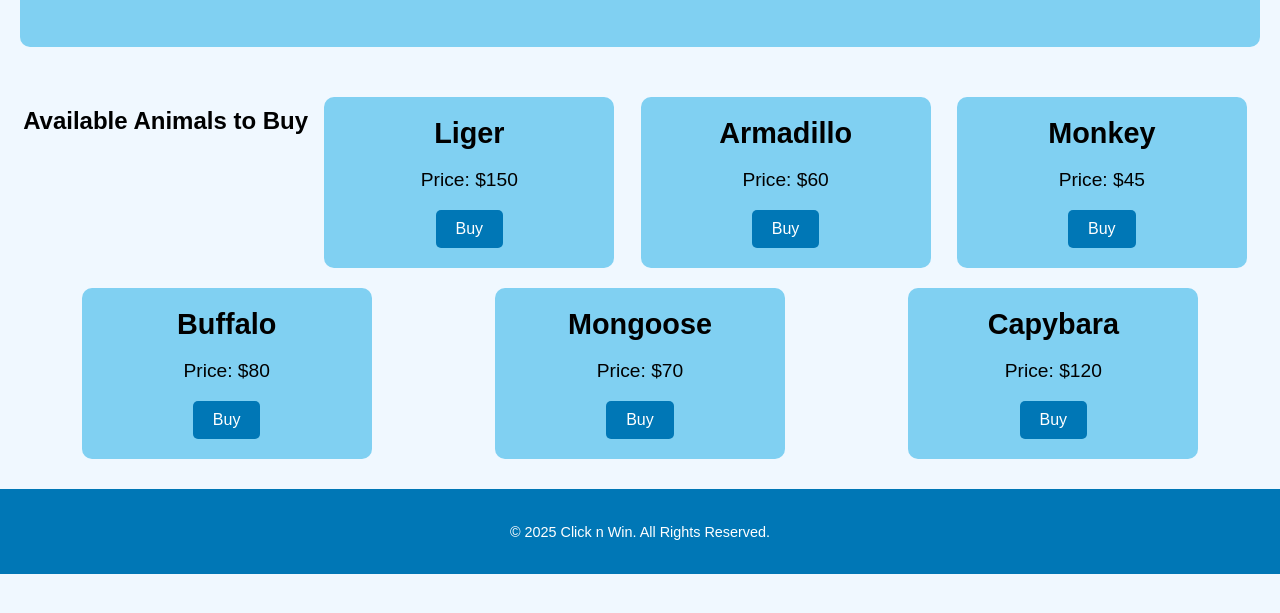
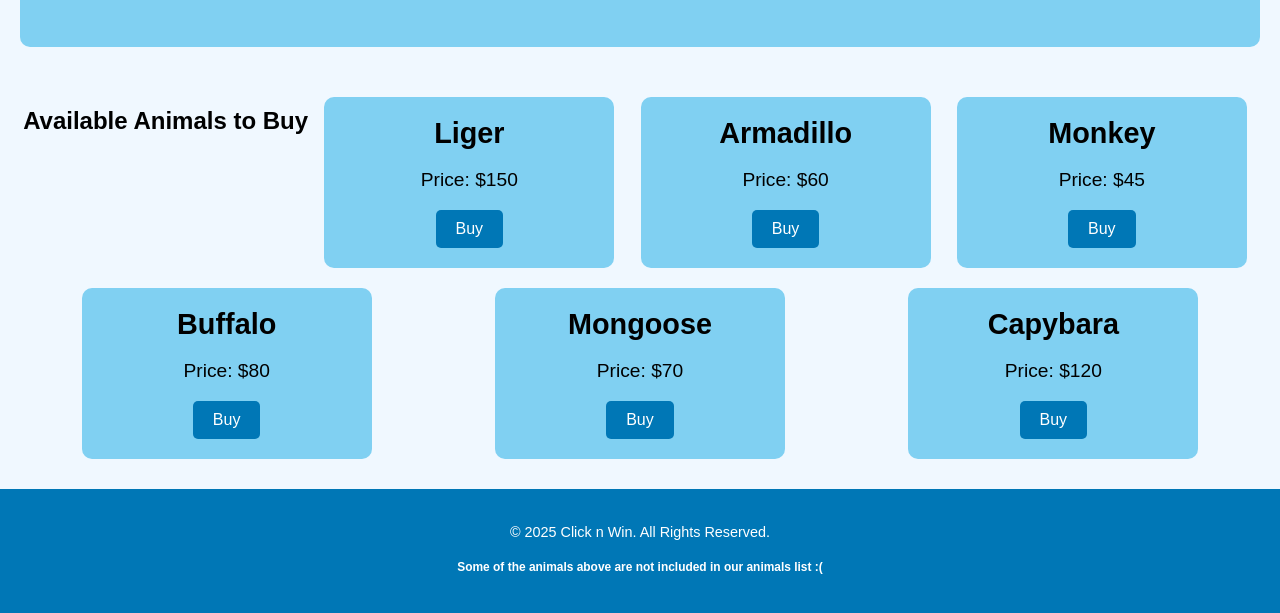
Before and after one commit to noam147/ctfs_challenges, a plain HTML site: page my_ctfs/chall8/templates/prizes.html in a window 1280 px wide. Shown: the part 391-1004 px from the top of the page. Before the commit the page ends 965 px from the top, so only its background shows below. Drawn offline with Linux system fonts and the light colour scheme; no server answers.

Commit message:
add hint at section3

```diff
--- a/my_ctfs/chall8/templates/prizes.html
+++ b/my_ctfs/chall8/templates/prizes.html
@@ -53,6 +53,7 @@
 
     <footer>
         <p>&copy; 2025 Click n Win. All Rights Reserved.</p>
+		<h5>Some of the animals above are not included in our animals list :(</h5>
     </footer>
 
     <script>
```
